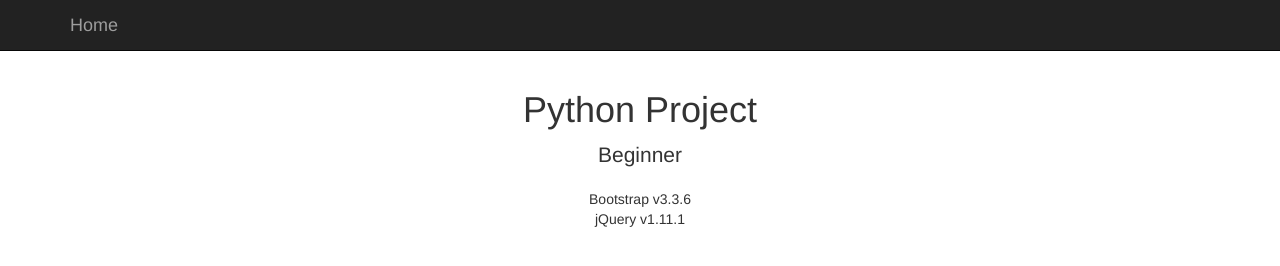
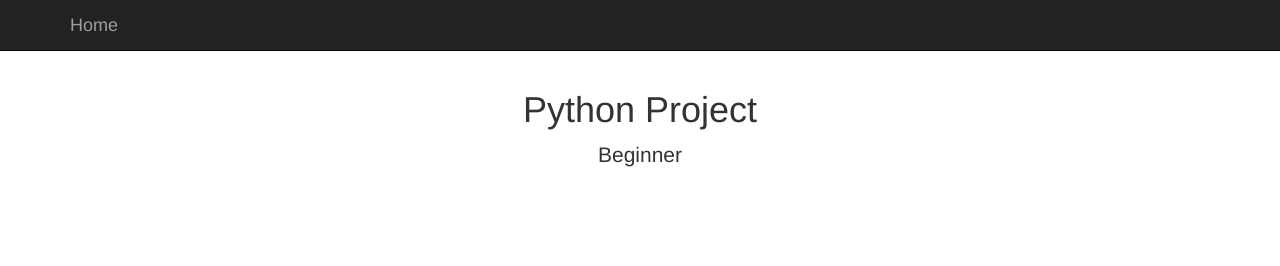
Before and after one commit to alyc07/PythonProject, a plain HTML site: page index.html in a window 1280 px wide. Drawn offline with Linux system fonts and the light colour scheme.

Commit message:
Update index.html

```diff
--- a/index.html
+++ b/index.html
@@ -64,8 +64,7 @@
                 <h1>Python Project</h1>
                 <p class="lead">Beginner</p>
                 <ul class="list-unstyled">
-                    <li>Bootstrap v3.3.6</li>
-                    <li>jQuery v1.11.1</li>
+
                 </ul>
             </div>
         </div>
```
